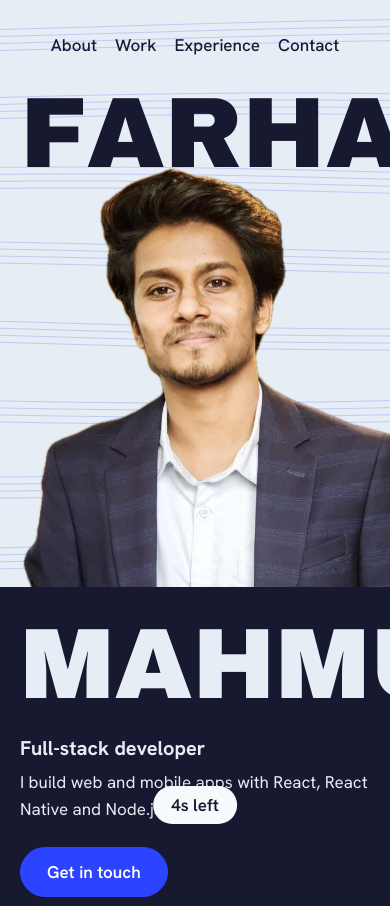
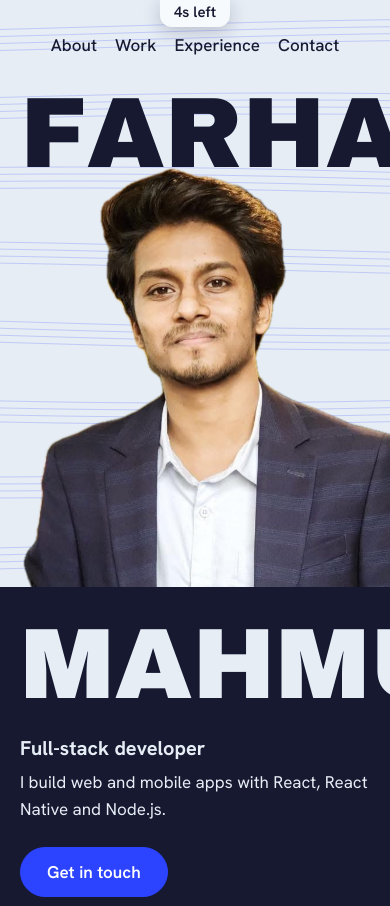
Before and after one commit to farhadmahmud948-ops/portfolio, a PHP site: page / in a window 390 px wide. Shown: the top 906 px of the page. Run offline with PHP 8.4, Linux system fonts and the light colour scheme; some web fonts are replaced.

Commit message:
Move countdown to the top on phones

```diff
--- a/assets/css/style.css
+++ b/assets/css/style.css
@@ -208,3 +208,6 @@ a { color: inherit; }
 .expired:focus { outline: none; }
 .expired h1 { display: block; font: 800 clamp(3rem, 10.5vw, 10.5rem)/1 var(--display); font-stretch: 110%; }
 .expired p { margin-top: 20px; font-size: 1.25rem; }
+@media (max-width: 820px) {
+    .countdown { top: 0; bottom: auto; padding: 3px 14px 4px; border-radius: 0 0 12px 12px; font-size: .9375rem; }
+}
```
